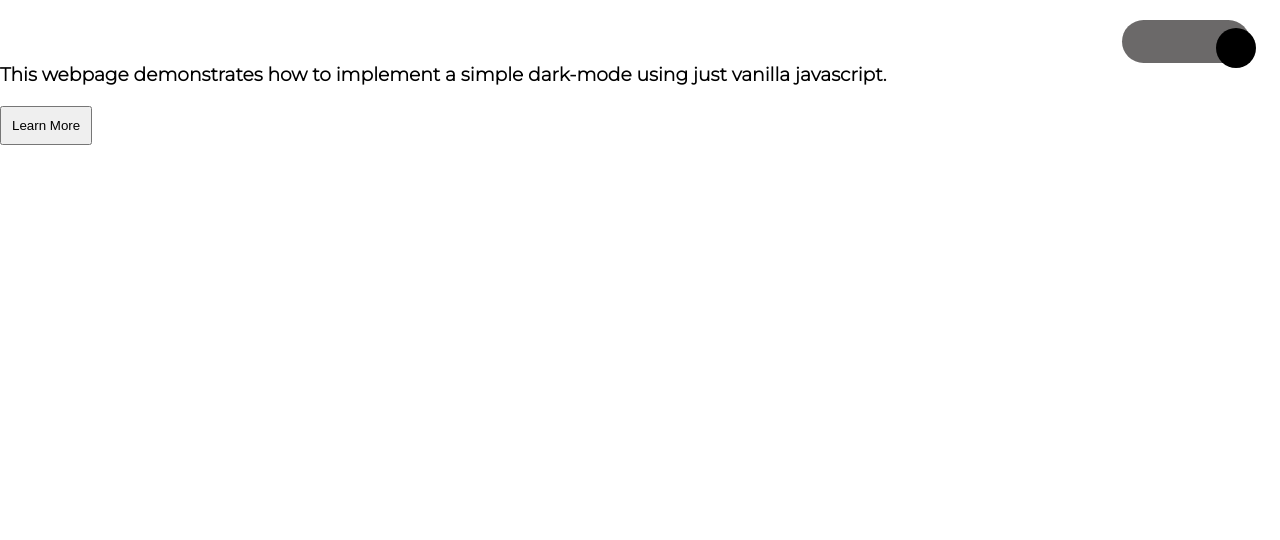
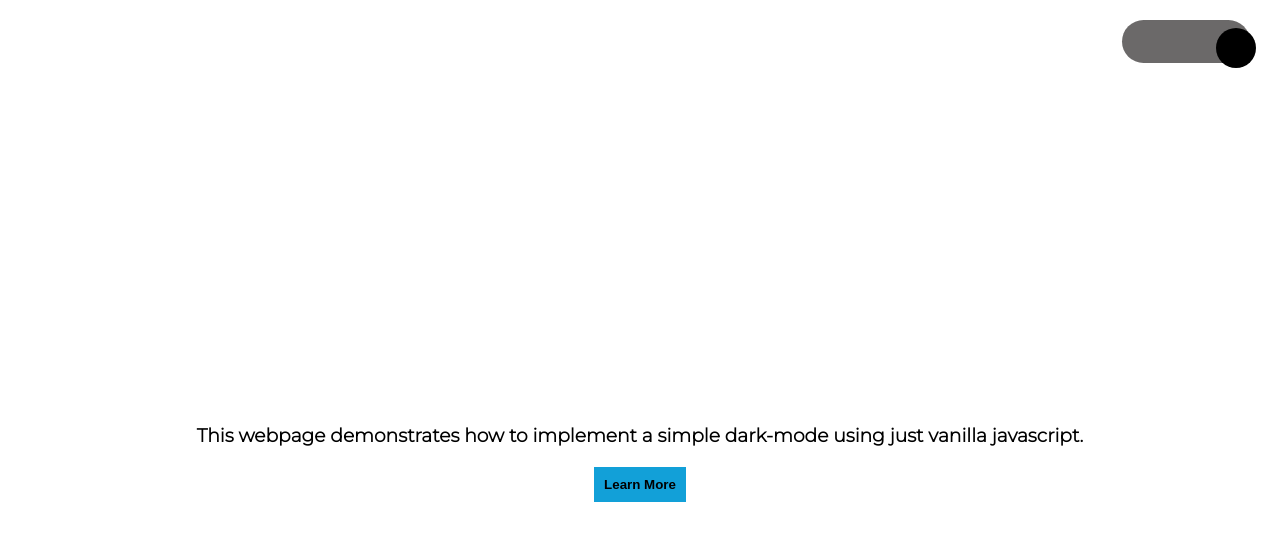
Before and after one commit to Trend20/darkmode, a plain HTML site: page index.html in a window 1280 px wide. Both pictures are taken after a click on the button 1186 px from the left and 41 px from the top of the page. Drawn offline with Linux system fonts and the light colour scheme.

Commit message:
Adding button switch

```diff
--- a/app.js
+++ b/app.js
@@ -2,6 +2,8 @@ const darkButton = document.getElementById('dark');
 const lightButton = document.getElementById('light');
 
 const switchBtn = document.getElementById('switch');
+
+const contents = document.querySelector('.contents');
 
 
 
@@ -12,9 +14,10 @@ function turnDark(){
     if(true){
         document.body.style.backgroundColor = '#000',
         switchBtn.style.position = 'absolute',
-        switchBtn.style.left = '88%',
+        switchBtn.style.left = '87.5%',
         switchBtn.style.backgroundColor = '#fff'
         darkButton.style.backgroundColor = "#6b6969"
+        contents.style.color = '#fff'
     }
 }
 
@@ -28,5 +31,6 @@ function turnLight(){
         switchBtn.style.left = '95%',
         switchBtn.style.backgroundColor = '#000',
         darkButton.style.backgroundColor = "#6b6969"
+        contents.style.color = '#000'
     }
 }
--- a/index.html
+++ b/index.html
@@ -26,7 +26,7 @@
         <h3>This webpage demonstrates how to implement a simple
             dark-mode using just vanilla javascript.
         </h3>
-        <button>Learn More</button>
+        <button id="explore">Learn More</button>
     </section>
 
     <!-- JS -->
--- a/style.css
+++ b/style.css
@@ -45,3 +45,18 @@ button{
     cursor: pointer;
     margin-right: 100px;
 }
+
+.contents{
+    display: flex;
+    justify-content: center;
+    flex-direction: column;
+    align-items: center;
+    width: 100%;
+    min-height: 100vh;
+}
+
+.contents button{
+    font-weight: 700;
+    border: none;
+    background: rgb(18, 160, 216);
+}
```
